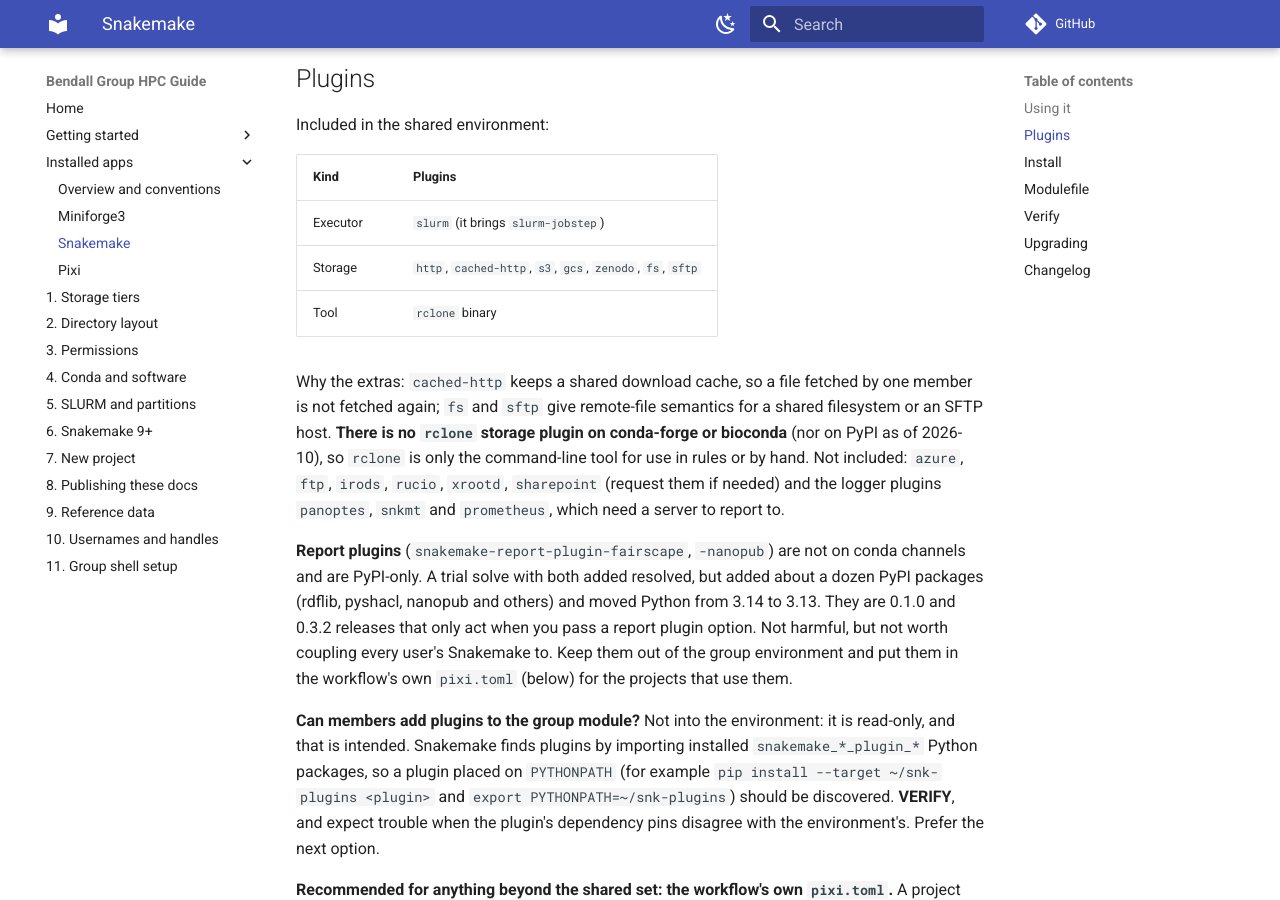
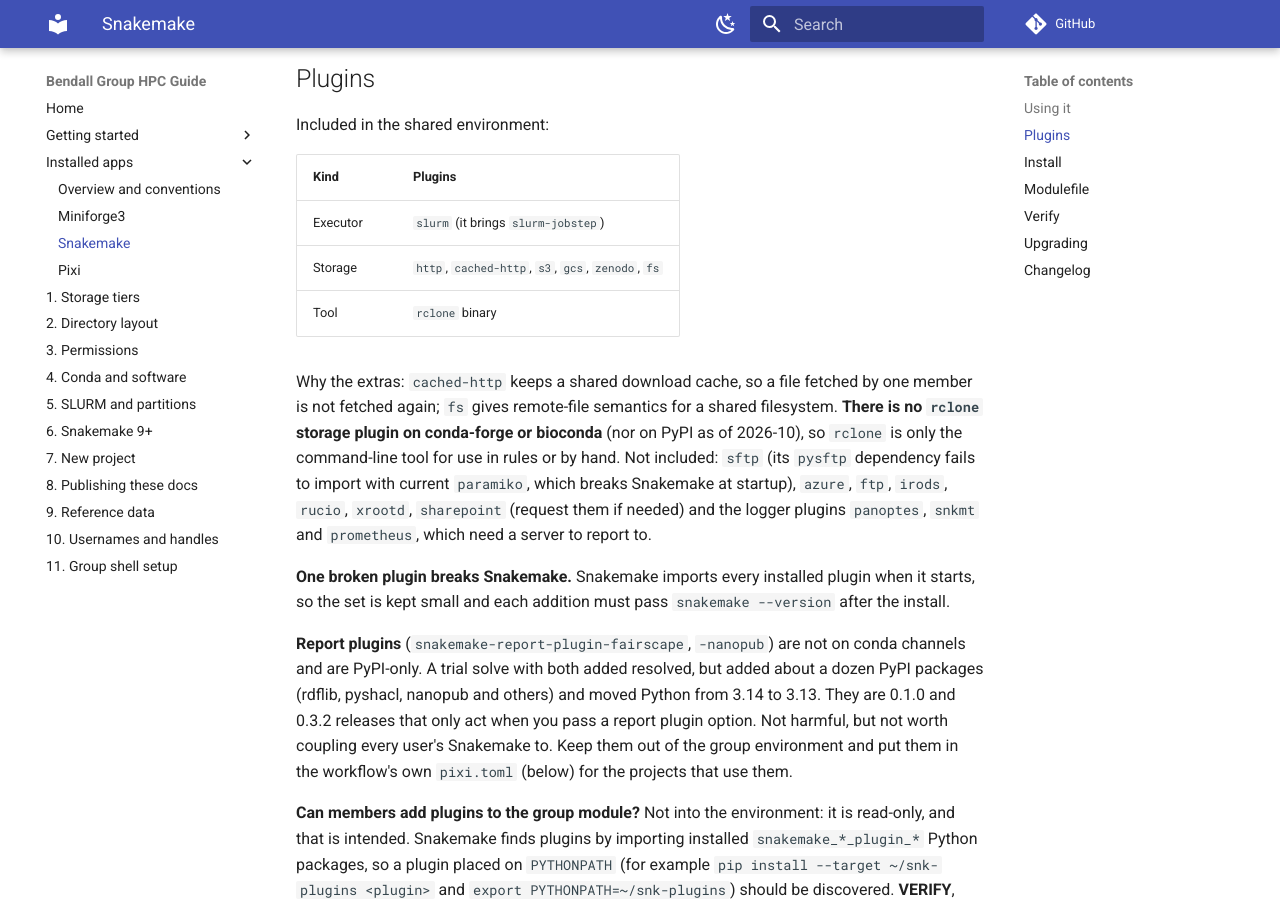
Before and after one commit to bendall-lab/GWHPC-bendallgrp, an MkDocs documentation site: the page built from docs/apps/snakemake.md, in a window 1280 px wide and 900 px high, scrolled down 1204 px. Built offline with MkDocs 1.6.1 and Material for MkDocs 9.7.7, drawn with Linux system fonts in a browser that asks for light colours; comment, search, counter and statistics services are not loaded.

Commit message:
Snakemake env: drop sftp storage plugin (pysftp breaks with paramiko >= 4)
Co-Authored-By: Claude Sonnet 5.5 <noreply@anthropic.com>

```diff
--- a/docs/apps/snakemake.md
+++ b/docs/apps/snakemake.md
@@ -32,10 +32,12 @@ Included in the shared environment:
 | Kind | Plugins |
 |---|---|
 | Executor | `slurm` (it brings `slurm-jobstep`) |
-| Storage | `http`, `cached-http`, `s3`, `gcs`, `zenodo`, `fs`, `sftp` |
+| Storage | `http`, `cached-http`, `s3`, `gcs`, `zenodo`, `fs` |
 | Tool | `rclone` binary |
 
-Why the extras: `cached-http` keeps a shared download cache, so a file fetched by one member is not fetched again; `fs` and `sftp` give remote-file semantics for a shared filesystem or an SFTP host. **There is no `rclone` storage plugin on conda-forge or bioconda** (nor on PyPI as of 2026-10), so `rclone` is only the command-line tool for use in rules or by hand. Not included: `azure`, `ftp`, `irods`, `rucio`, `xrootd`, `sharepoint` (request them if needed) and the logger plugins `panoptes`, `snkmt` and `prometheus`, which need a server to report to.
+Why the extras: `cached-http` keeps a shared download cache, so a file fetched by one member is not fetched again; `fs` gives remote-file semantics for a shared filesystem. **There is no `rclone` storage plugin on conda-forge or bioconda** (nor on PyPI as of 2026-10), so `rclone` is only the command-line tool for use in rules or by hand. Not included: `sftp` (its `pysftp` dependency fails to import with current `paramiko`, which breaks Snakemake at startup), `azure`, `ftp`, `irods`, `rucio`, `xrootd`, `sharepoint` (request them if needed) and the logger plugins `panoptes`, `snkmt` and `prometheus`, which need a server to report to.
+
+**One broken plugin breaks Snakemake.** Snakemake imports every installed plugin when it starts, so the set is kept small and each addition must pass `snakemake --version` after the install.
 
 **Report plugins** (`snakemake-report-plugin-fairscape`, `-nanopub`) are not on conda channels and are PyPI-only. A trial solve with both added resolved, but added about a dozen PyPI packages (rdflib, pyshacl, nanopub and others) and moved Python from 3.14 to 3.13. They are 0.1.0 and 0.3.2 releases that only act when you pass a report plugin option. Not harmful, but not worth coupling every user's Snakemake to. Keep them out of the group environment and put them in the workflow's own `pixi.toml` (below) for the projects that use them.
 
```
Also changed, not shown: 2 other files.
